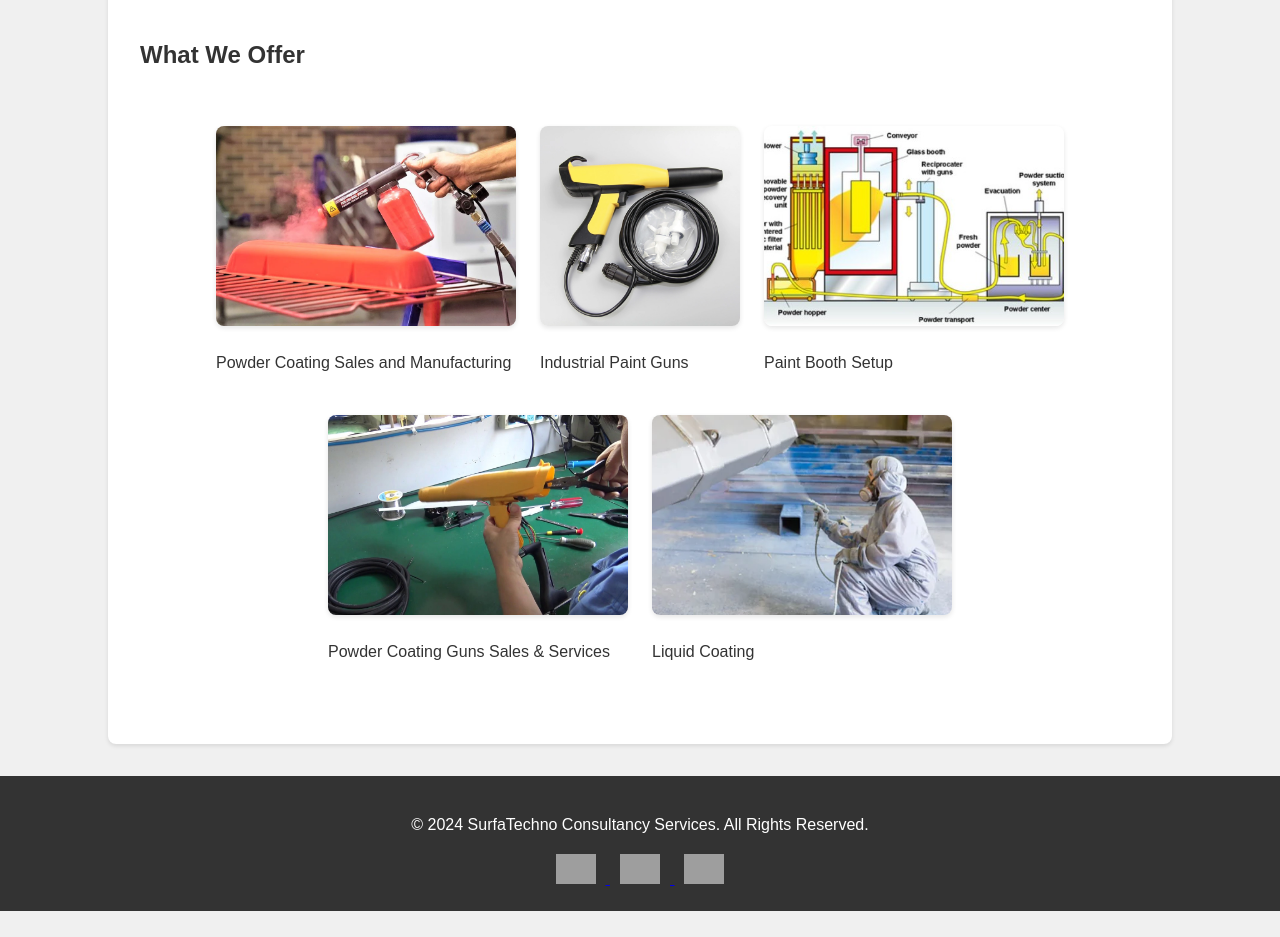
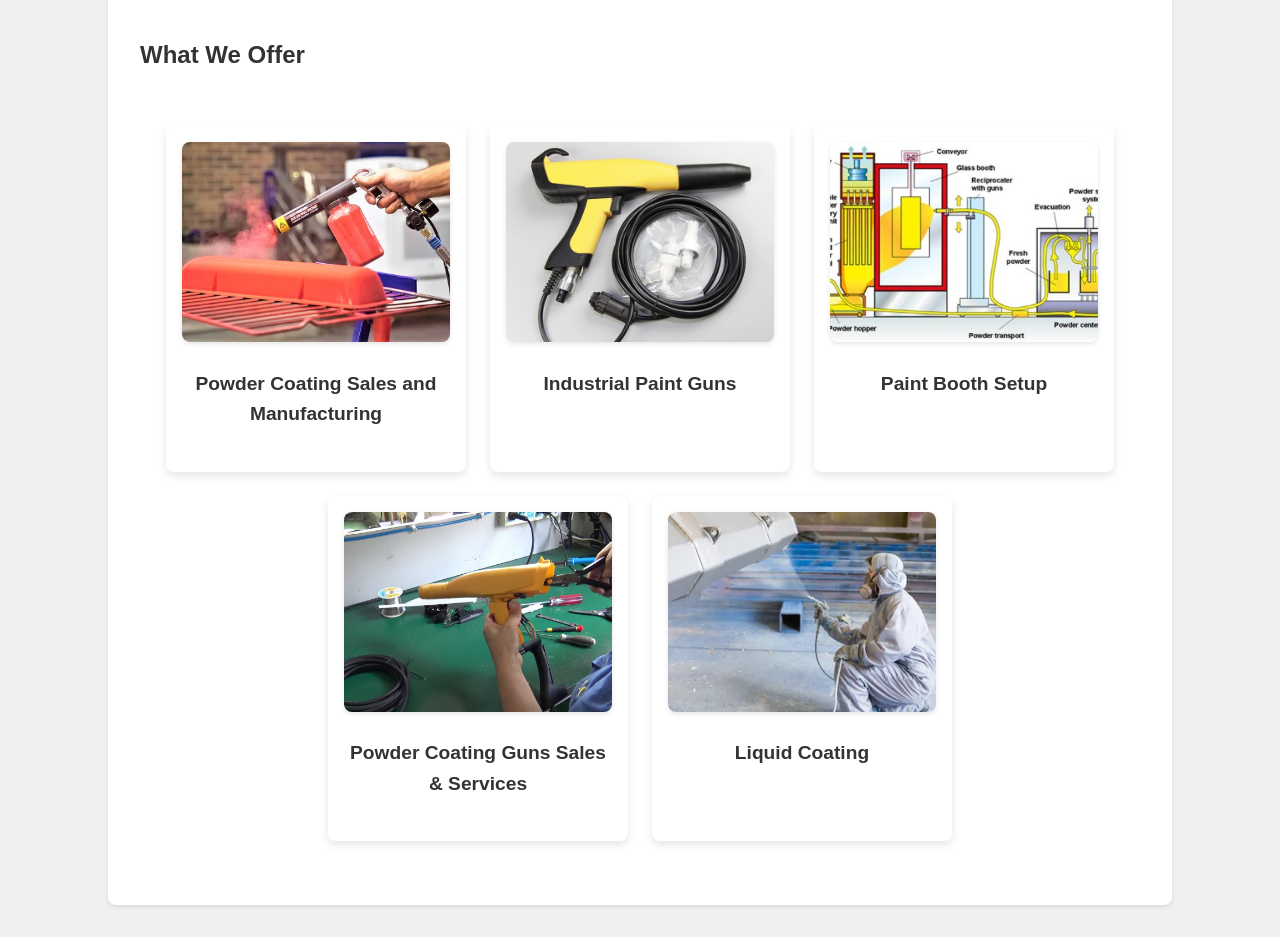
Before and after one commit to AshrafDesai/SurfaTechnoServices.com, a plain HTML site: page public/services.html in a window 1280 px wide. Shown: the part 340-1277 px from the top of the page. Before the commit the page ends 1251 px from the top, so only its background shows below. Drawn offline with Linux system fonts and the light colour scheme; grey boxes are pictures that could not be loaded.

Commit message:
Initial Commit

```diff
--- a/public/services.html
+++ b/public/services.html
@@ -22,43 +22,29 @@
     <section>
         <h2>What We Offer</h2>
         <div class="service-gallery">
-            <div>
+            <div class="service-card">
                 <img src="service1.webp" alt="Service 1">
-                <p>Powder Coating Sales and Manufacturing</p>
+                <h4>Powder Coating Sales and Manufacturing</h4>
             </div>
-            <div>
+            <div class="service-card">
                 <img src="service2.webp" alt="Service 2">
-                <p>Industrial Paint Guns</p>
+                <h4>Industrial Paint Guns</h4>
             </div>
-            <div>
+            <div class="service-card">
                 <img src="service3.jpg" alt="Service 2">
-                <p>Paint Booth Setup</p>
+                <h4>Paint Booth Setup</h4>
             </div>
-            <div>
+            <div class="service-card">
                 <img src="service4.jpg" alt="Service 2">
-                <p>Powder Coating Guns Sales & Services</p>
+                <h4>Powder Coating Guns Sales & Services</h4>
             </div>
-            <div>
+            <div class="service-card">
                 <img src="service5.webp" alt="Service 2">
-                <p>Liquid Coating</p>
+                <h4>Liquid Coating</h4>
             </div>
         </div>
     </section>
-    <footer>
-        <p>&copy; 2024 SurfaTechno Consultancy Services. All Rights Reserved.</p>
-        <div class="social-media">
-            <a href="https://www.linkedin.com/company/surfatechno" target="_blank">
-                <img src="https://upload.wikimedia.org/wikipedia/commons/e/e9/Linkedin_icon.svg" alt="LinkedIn" class="social-icon">
-            </a>
 
-            <a href="https://www.facebook.com/surfatechno" target="_blank">
-                <img src="https://upload.wikimedia.org/wikipedia/commons/5/51/Facebook_f_logo_%282019%29.svg" alt="Facebook" class="social-icon">
-            </a>
-            <a href="https://www.instagram.com/surfatechno" target="_blank">
-                <img src="https://upload.wikimedia.org/wikipedia/commons/a/a5/Instagram_icon.png" alt="Instagram" class="social-icon">
-            </a>
-        </div>
-    </footer>
 
 </body>
 </html>
--- a/public/styles.css
+++ b/public/styles.css
@@ -259,6 +259,7 @@ section {
     justify-content: center; /* Center items */
     gap: 1.5em; /* Space between images */
     padding: 2em 0; /* Padding around the gallery */
+    text-align: center;
 }
 
 .service-gallery img {
@@ -269,6 +270,7 @@ section {
     border-radius: 8px; /* Rounded corners */
     box-shadow: 0 2px 5px rgba(0, 0, 0, 0.1); /* Subtle shadow for depth */
     transition: transform 0.3s; /* Smooth scaling effect */
+
 }
 
 .service-gallery img:hover {
@@ -281,6 +283,7 @@ footer {
     background-color: #333;
     color: #fff;
     margin-top: 2em; /* Space above footer */
+
 }
 
 /* Footer Image Styles */
```
Also changed, not shown: public/about.html (+0 -14 lines), public/contact.html (+1 -14 lines).
